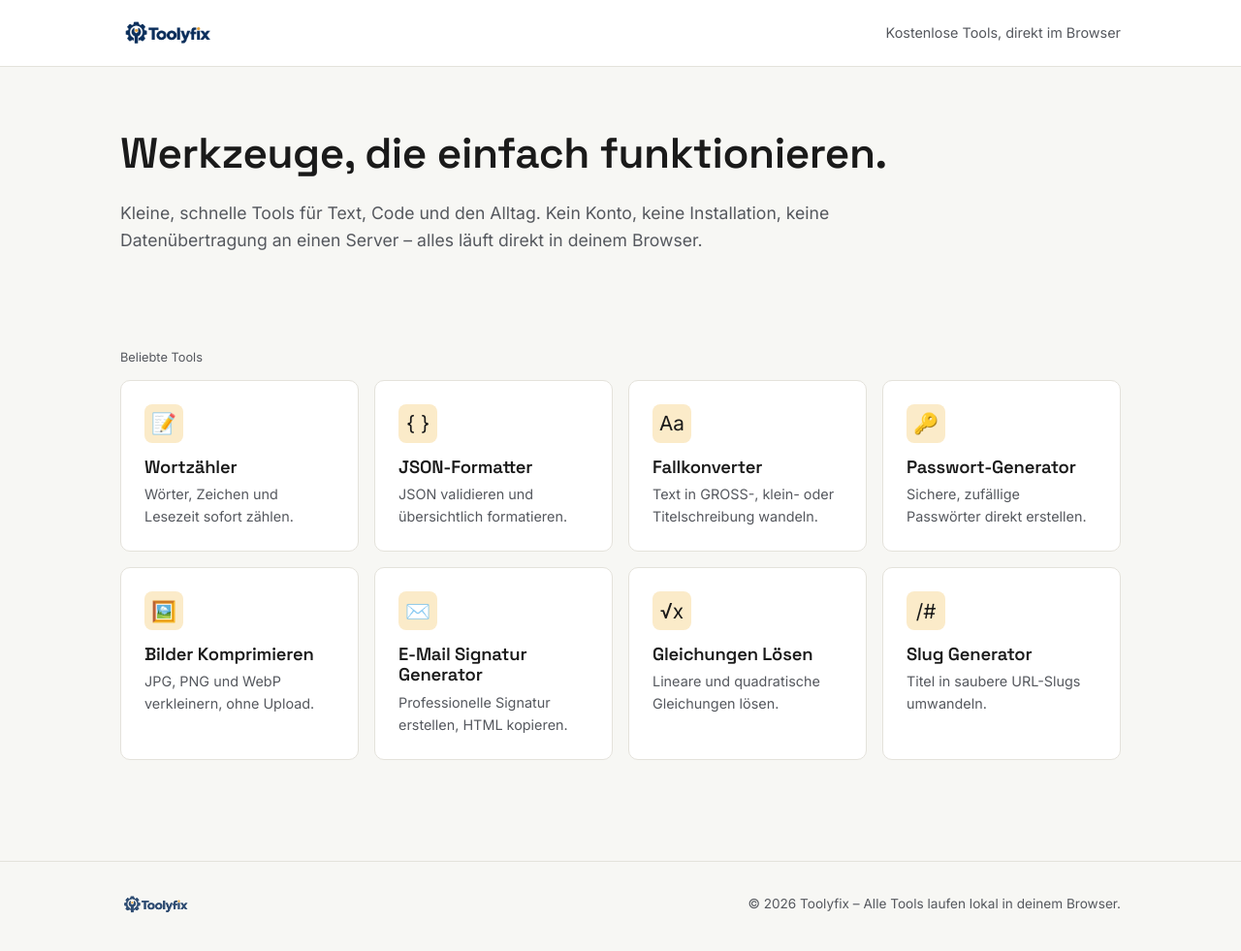
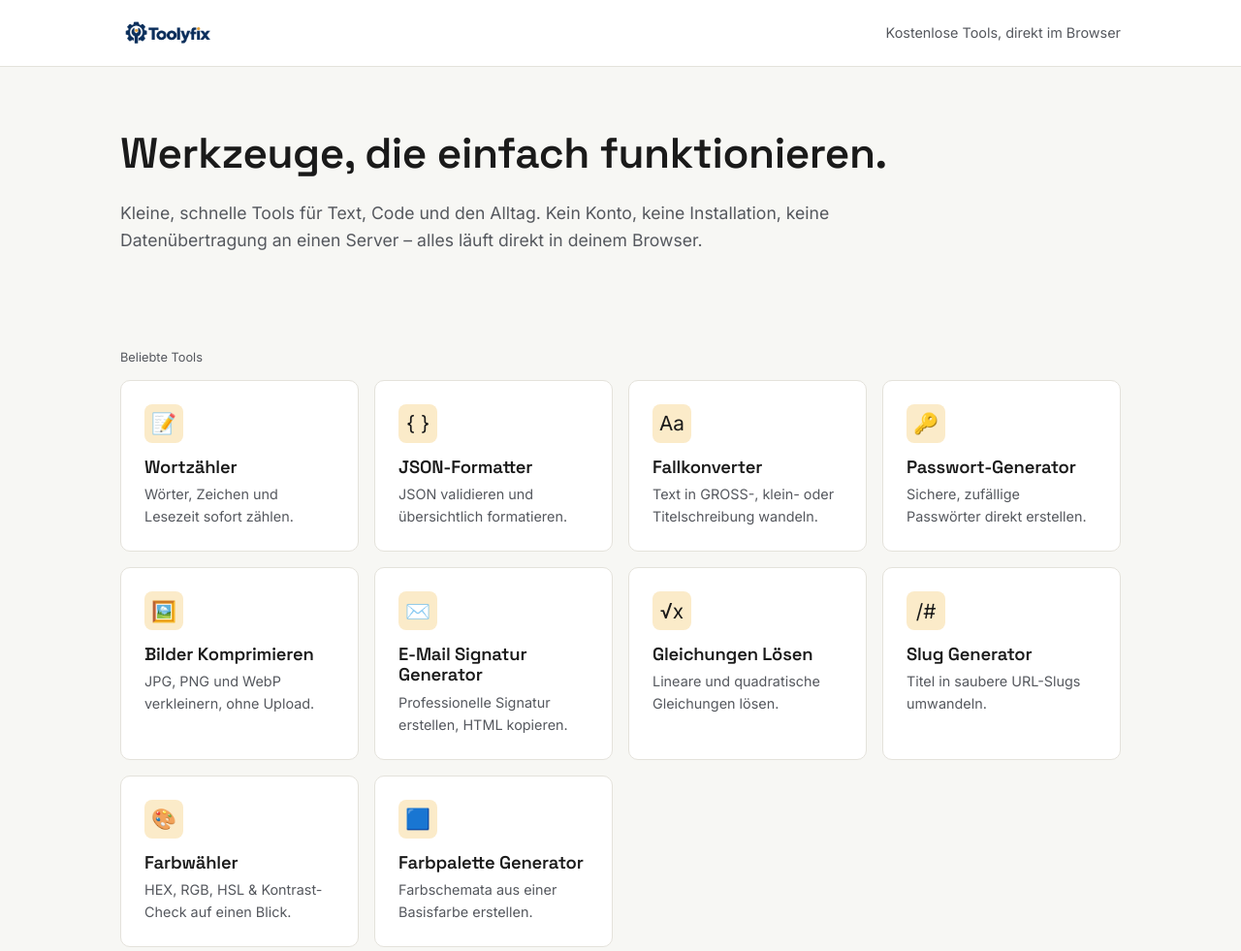
Before and after one commit to toolyfix/toolyfix, a plain HTML site: page index.html in a window 1280 px wide. Shown: the top 981 px of the page at 97% size. Drawn offline with Linux system fonts and the light colour scheme.

Commit message:
Add files via upload

```diff
--- a/index.html
+++ b/index.html
@@ -85,6 +85,18 @@
         <p>Titel in saubere URL-Slugs umwandeln.</p>
       </a>
 
+      <a class="tool-card" href="/tools/farbwaehler.html">
+        <div class="tool-icon">🎨</div>
+        <h3>Farbwähler</h3>
+        <p>HEX, RGB, HSL & Kontrast-Check auf einen Blick.</p>
+      </a>
+
+      <a class="tool-card" href="/tools/farbpalette-generator.html">
+        <div class="tool-icon">🟦</div>
+        <h3>Farbpalette Generator</h3>
+        <p>Farbschemata aus einer Basisfarbe erstellen.</p>
+      </a>
+
     </div>
   </div>
 </main>
```
